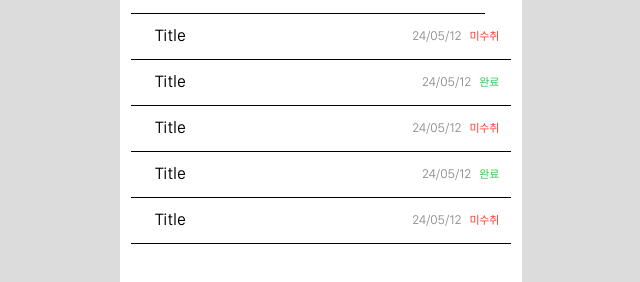
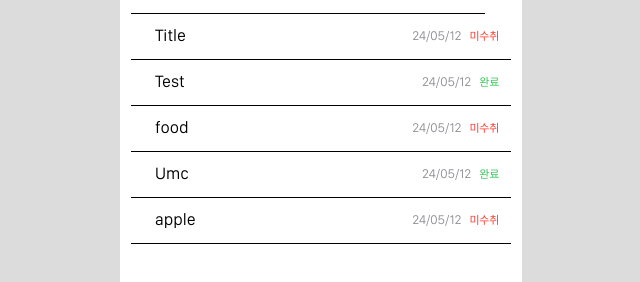
Before and after one commit to UMC-DEMO-PROJECT/Chat-Sul, a React (Vite) app: page /user/lost-list in a window 1280 px wide. Shown: the part 138-420 px from the top of the page, without its empty margins (319-959 px from the left). Built offline with nearby package versions, Linux system fonts and the light colour scheme.

Commit message:
chore: 분실물 목록 리스트 input 코드 수정

```diff
--- a/src/components/Lost/LostInput.tsx
+++ b/src/components/Lost/LostInput.tsx
@@ -8,17 +8,19 @@ const LostInput = ({
   setSearchValue: (value: string) => void;
 }) => {
   const onChangeSearchValue = (event: ChangeEvent<HTMLInputElement>) => {
-    setSearchValue(event.target.value);
+    const newValue = event.target.value;
+    setSearchValue(newValue);
+    setSearchParams({ mq: newValue });
   };
-  const [searchParams] = useSearchParams({
+  const [searchParams, setSearchParams] = useSearchParams({
     mq: '',
   });
-  const mq = searchParams.get('mq');
+  const mq = searchParams.get('mq') ?? '';
   return (
     <Input
       placeholder="검색어를 입력해주세요"
       title="검색"
-      value={mq ?? ''}
+      value={mq}
       onChange={onChangeSearchValue}
     />
   );
--- a/src/components/Lost/Lostlist.tsx
+++ b/src/components/Lost/Lostlist.tsx
@@ -18,7 +18,9 @@ const LostList = ({ searchValue }: { searchValue: string | null }) => {
   return (
     <div className="flex flex-col">
       {LostListData.filter((lost: ILostItem) =>
-        searchValue ? lost.title.includes(searchValue) : true
+        searchValue
+          ? lost.title.toLowerCase().includes(searchValue.toLowerCase())
+          : true
       ).map((lost: ILostItem) => {
         return (
           <Post
--- a/src/shared/api/mock/LostListData.ts
+++ b/src/shared/api/mock/LostListData.ts
@@ -9,25 +9,25 @@ const LostListData = [
   },
   {
     id: 2,
-    title: 'Title',
+    title: 'Test',
     date: '24/05/12',
     state: true,
   },
   {
     id: 3,
-    title: 'Title',
+    title: 'food',
     date: '24/05/12',
     state: false,
   },
   {
     id: 4,
-    title: 'Title',
+    title: 'Umc',
     date: '24/05/12',
     state: true,
   },
   {
     id: 5,
-    title: 'Title',
+    title: 'apple',
     date: '24/05/12',
     state: false,
   },
```
